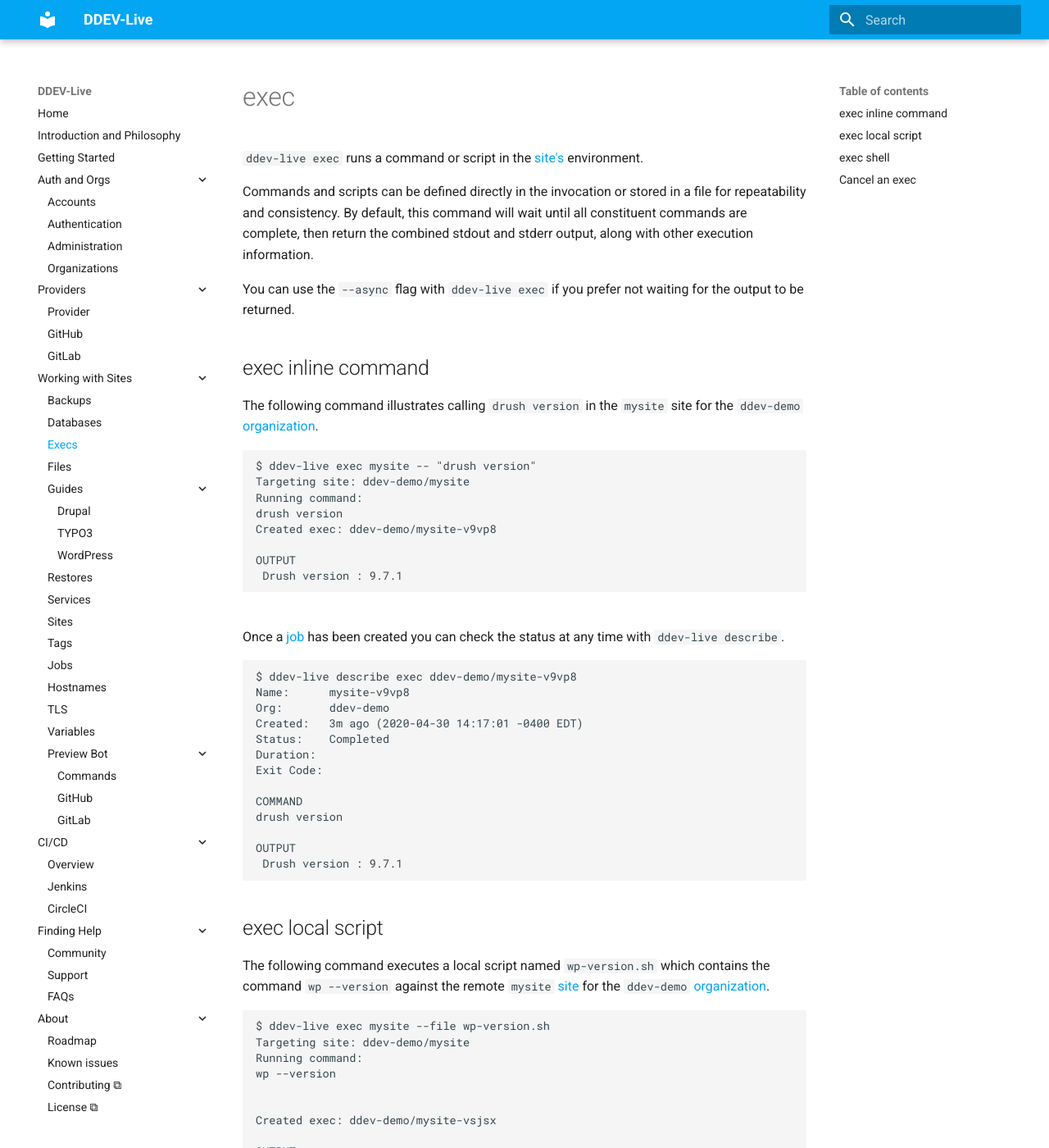
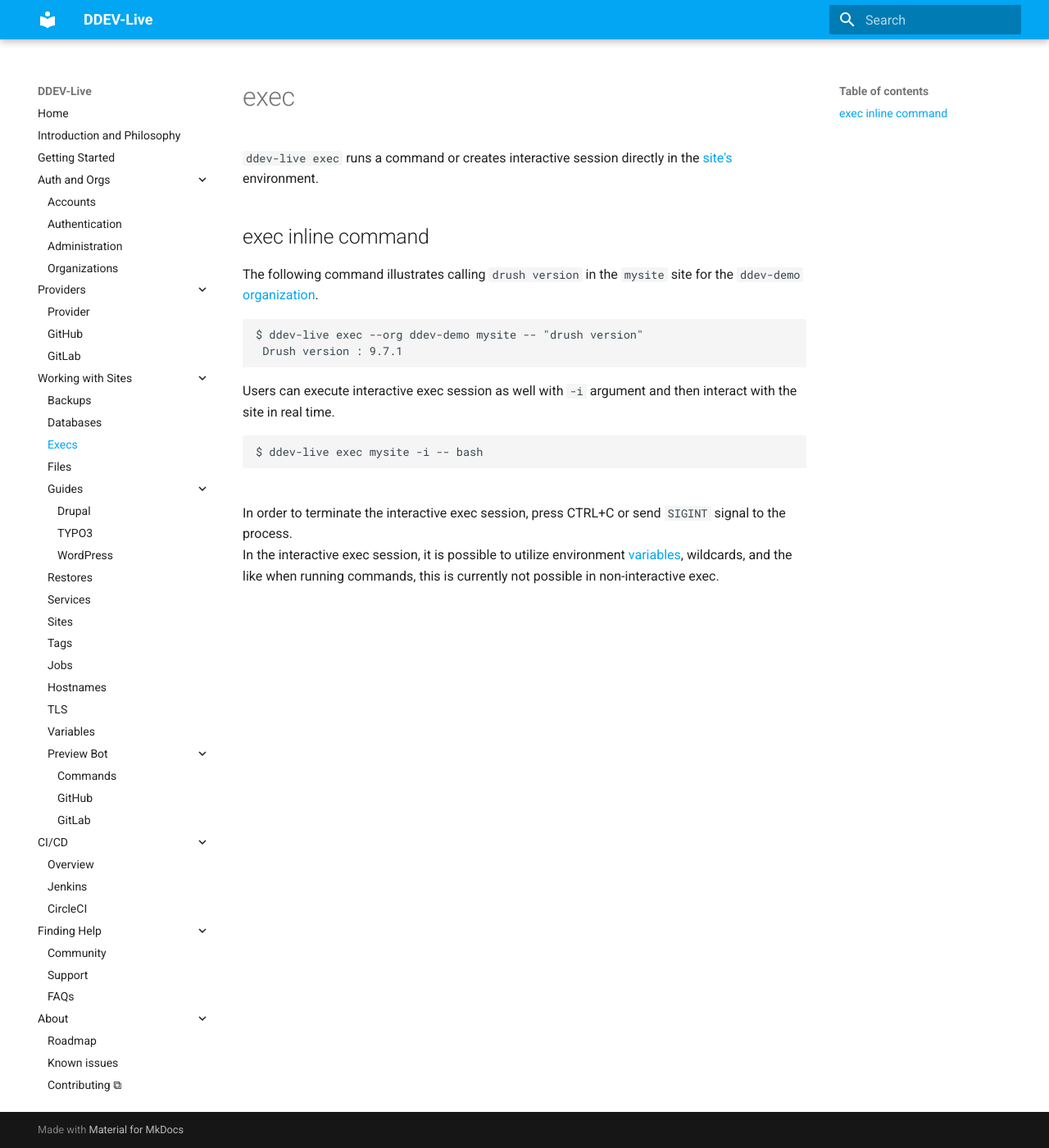
Before and after one commit to fru-io/docs-live, an MkDocs documentation site: the page built from docs/exec.md, in a window 1280 px wide and 1400 px high. Shown: the whole window at 82% size. Built offline with MkDocs 1.6.1 and Material for MkDocs 9.7.7, drawn with Linux system fonts in a browser that asks for light colours; some of the changed text lies outside the part shown.

Commit message:
Address changes in exec

````diff
--- a/docs/exec.md
+++ b/docs/exec.md
@@ -4,89 +4,18 @@ description: How to run commands in the DDEV hosting environment
 ---
 # exec
 
-`ddev-live exec` runs a command or script in the [site's](sites.md) environment.
-
-Commands and scripts can be defined directly in the invocation or stored in a file for repeatability and consistency. By default, this command will wait until all constituent commands are complete, then return the combined stdout and stderr output, along with other execution information.
-
-You can use the `--async` flag with `ddev-live exec` if you prefer not waiting for the output to be returned.
+`ddev-live exec` runs a command or creates interactive session directly in the [site's](sites.md) environment.
 
 ## exec inline command
 The following command illustrates calling `drush version` in the `mysite` site for the `ddev-demo` [organization](organizations.md).
 ```
-$ ddev-live exec mysite -- "drush version"
-Targeting site: ddev-demo/mysite
-Running command:
-drush version
-Created exec: ddev-demo/mysite-v9vp8
-
-OUTPUT
+$ ddev-live exec --org ddev-demo mysite -- "drush version"
  Drush version : 9.7.1
 ```
-Once a [job](jobs.md) has been created you can check the status at any time with `ddev-live describe`.
+
+Users can execute interactive exec session as well with `-i` argument and then interact with the site in real time.
 ```
-$ ddev-live describe exec ddev-demo/mysite-v9vp8
-Name:      mysite-v9vp8
-Org:       ddev-demo
-Created:   3m ago (2020-04-30 14:17:01 -0400 EDT)
-Status:    Completed
-Duration:
-Exit Code:
-
-COMMAND
-drush version
-
-OUTPUT
- Drush version : 9.7.1
+$ ddev-live exec mysite -i -- bash
 ```
-## exec local script
-The following command executes a local script named `wp-version.sh` which contains the command `wp --version` against the remote `mysite` [site](sites.md) for the `ddev-demo` [organization](organizations.md).
-```
-$ ddev-live exec mysite --file wp-version.sh
-Targeting site: ddev-demo/mysite
-Running command:
-wp --version
-
-
-Created exec: ddev-demo/mysite-vsjsx
-
-OUTPUT
-WP-CLI 2.4.0
-```
-## exec shell
-Any command or script passed to exec will be interpreted by "sh", meaning a user can utilize environment [variables](variables.md), wildcards, and the like when running commands. If the commands used in an exec rely on these features of "sh", the commands should be defined in a file to prevent shell parsing and substitution locally. For example, the following command will echo the value of the [variables](variables.md) as defined on the local system, not the [site's](sites.md) remote environment:
-```
-$ ddev-live exec mysite -- echo $HOME
-Targeting site: ddev-demo/mysite
-Running command:
-echo /home/local-ddev-demo
-Created exec: ddev-demo/mysite-xcpln
-
-OUTPUT
-/home/local-ddev-demo
-```
-
-To avoid this, create a file containing the commands:
-```
-  #! /bin/sh
-  echo $HOME
-```
-...and reference the file in the exec command:
-```
-$  ddev-live exec mysite --file home.sh
-Targeting site: ddev-demo/mysite
-Running command:
-  #! /bin/sh
-  echo $HOME
-
-Created exec: ddev-demo/mysite-gxxcf
-
-OUTPUT
-/tekton/home
-```
-## Cancel an exec
-After an exec has been created and scheduled (but before it has been executed),
-it can be cancelled:
-```
-$  ddev-live exec cancel ddev-demo/mysite-gdk6x
-Cancelled exec ddev-demo/mysite-gdk6x
-```
+In order to terminate the interactive exec session, press CTRL+C or send `SIGINT` signal to the process.
+In the interactive exec session, it is possible to utilize environment [variables](variables.md), wildcards, and the like when running commands, this is currently not possible in non-interactive exec.
````
